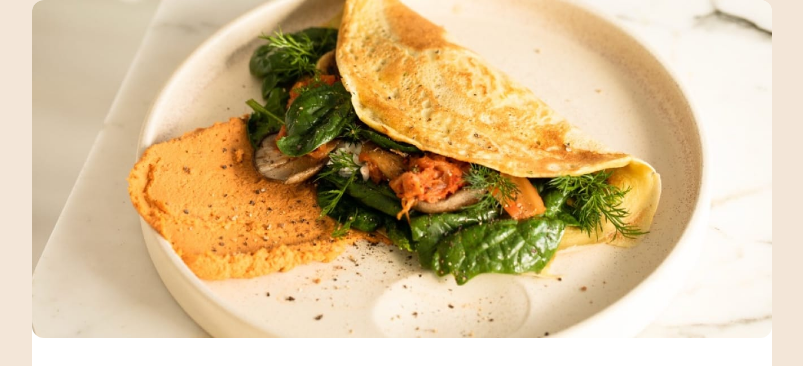
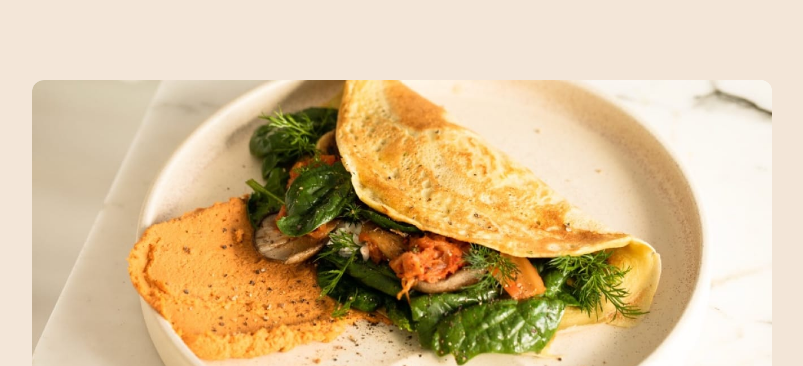
Before and after one commit to solovevevgeny/FM-RecipePage, a plain HTML site: page index.html in a window 1280 px wide. Shown: the top 366 px of the page, without its empty margins (238-1041 px from the left). Drawn offline with Linux system fonts and the light colour scheme.

Commit message:
body margins

```diff
--- a/css/styles.css
+++ b/css/styles.css
@@ -41,6 +41,11 @@
 body {
     font-family: var(--ff-of);
     background: var(--color-eggshell);
+    display: flex;
+    align-items: center;
+    justify-content: center;
+    margin-top: 80px;
+    margin-bottom: 80px;
 }
 
 strong {
```
